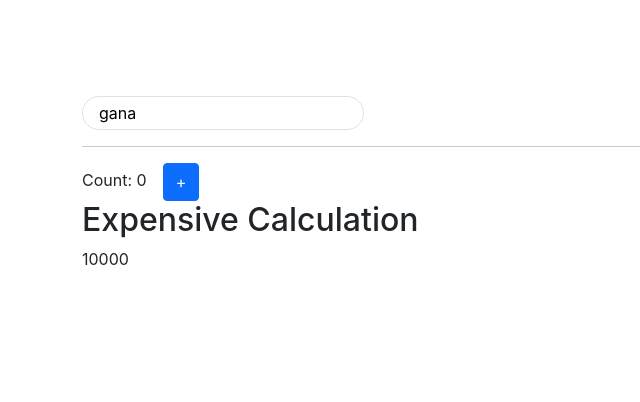
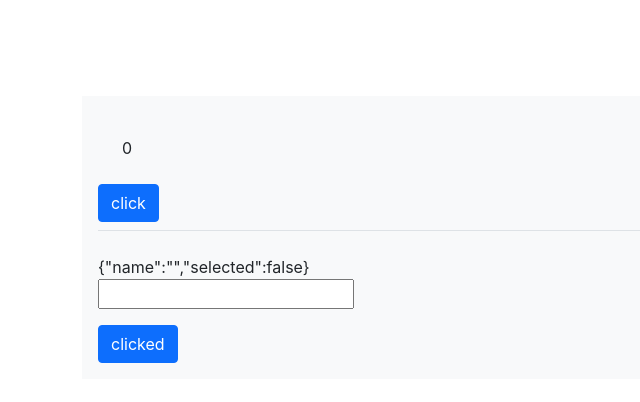
Before and after one commit to neophytz/react-ts, a React (Create React App) app: page / in a window 1280 px wide. Shown: the top 402 px of the page, without its empty margins (0-640 px from the left). Built offline with nearby package versions, Linux system fonts and the light colour scheme.

Commit message:
advance useEffect

```diff
--- a/src/App.tsx
+++ b/src/App.tsx
@@ -1,6 +1,7 @@
 import React from 'react'
-import { Hook2 } from './hooks/useEffect'
-import Hook3 from './hooks/useMemo'
+import { AdvanceUseEffect } from './hooks/advanceUseEffect'
+// import { Hook2 } from './hooks/useEffect'
+// import Hook3 from './hooks/useMemo'
 // import { Hook1 } from './hooks/useState'
 // import { TodosView } from './views/todos.view'
 // import { Header } from './components/header'
@@ -29,7 +30,8 @@ export const App = () => {
         {/* <Hook1 /> */}
       </div>
       {/* <Hook2 /> */}
-      <Hook3 />
+      {/* <Hook3 /> */}
+      <AdvanceUseEffect />
       {/* <TodosView /> */}
     </div>
   )
--- /dev/null
+++ b/src/hooks/advanceUseEffect.tsx
@@ -0,0 +1,88 @@
+import React, { useEffect, useMemo, useState } from 'react'
+
+export const AdvanceUseEffect = () => {
+    const [count, setCount] = useState(0)
+    const [config, setConfig] = useState({name: '', selected: false})
+
+    // advance method of memory control in react.
+    const _config = useMemo(() => ({
+        ...config
+    }), [config.name, config.selected])
+
+    // arrow function.
+    const handleBtnClick = () => {
+        setCount(count => count+ 1);
+    }
+
+    const handleSelectClick = () => {
+        setConfig(_oldConfig => ({
+            ..._oldConfig,
+            selected: true
+        }));
+    }
+
+    console.log('component is re rendered')
+
+    const handleInputChange = (event: any) => {
+        // setConfig(_oldValue => {
+        //     return {
+        //         selected: _oldValue.selected,
+        //         name: event.target.value
+        //     }
+        // })
+
+        // this is same as the code above.
+        setConfig(_config => ({
+            ..._config,
+            name: event.target.value
+        }))
+    }
+
+    // Either when component is born or after the dependency is chnaged.
+    useEffect(() => {
+      console.log('clicked')
+      document.title = 'music ' + count;
+    }, [count])
+
+
+    // simple method of handling non-primitive dependency in useEffect.
+    useEffect(() => {
+        console.log('effect fired 1')
+    }, [config.name, config.selected])
+
+
+    // Advance method.
+    useEffect(() => {
+        console.log('effect fired')
+    }, [_config])
+
+    // Primitive - boolean, string, number (int), float, null, undefined, char,
+    // Non-Primitive - objects, arrays.
+
+    // ==
+    // in case of primitive = value stored in the memory.
+    // in case of non-primitive = refrence of the value is checked.
+
+    return (
+        <div className='container bg-light p-3'>
+            <div className='mb-4 border-bottom pb-2'>
+                <div className='p-4'>
+                    {
+                        count
+                    }
+                </div>
+                <button className='btn btn-primary' onClick={handleBtnClick}>click</button>
+            </div>
+
+            <div className=''>
+                {JSON.stringify(config)}
+                <br />
+                <input type="text" onChange={handleInputChange} />
+                <br />
+                <button className='btn mt-3 btn-primary' onClick={handleSelectClick}>
+                    clicked
+                </button>
+            </div>
+        </div>
+    )
+}
```
